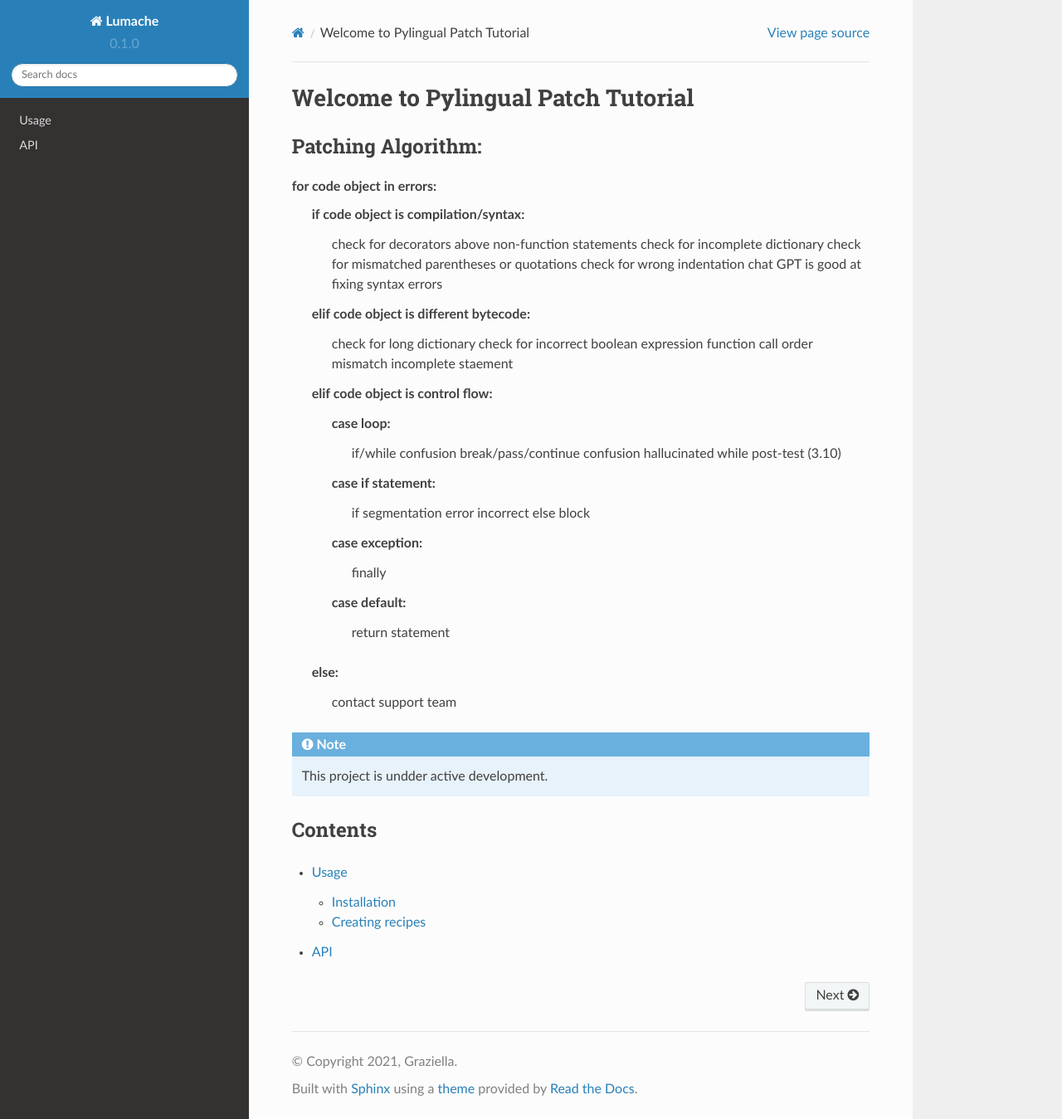
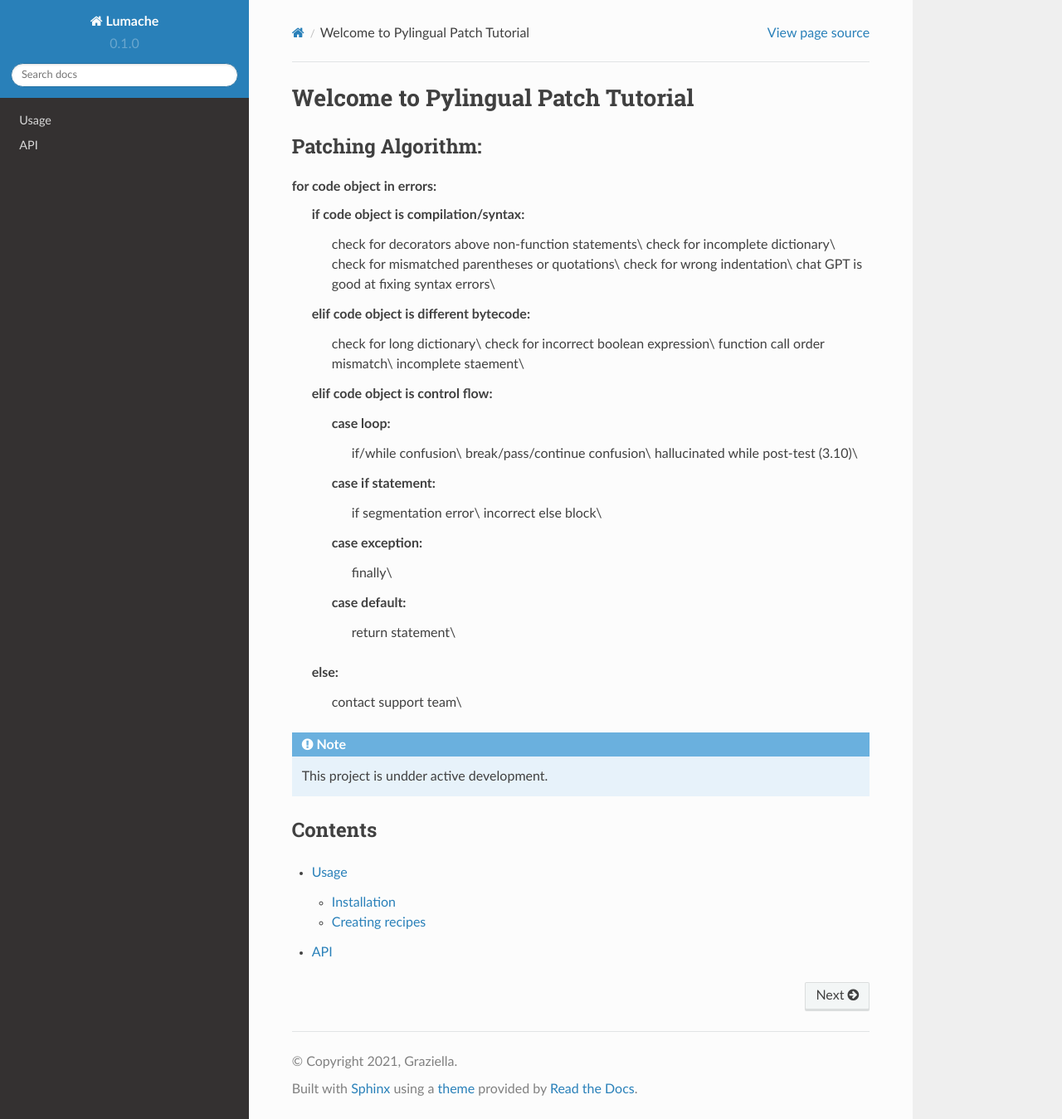
Before and after one commit to nachiketpandit101/Pylingual-Patch-Tutorial, a Sphinx documentation site: the page built from docs/source/index.rst, in a window 1280 px wide and 1349 px high. Shown: the whole window at 83% size. Built offline with Sphinx 7.4.7 and the Read the Docs theme 2.0.0, drawn with Linux system fonts in a browser that asks for light colours.

```diff
--- a/docs/source/index.rst
+++ b/docs/source/index.rst
@@ -5,30 +5,30 @@ Patching Algorithm:
 -------------------
 for code object in errors:
    if code object is compilation/syntax:
-      check for decorators above non-function statements
-      check for incomplete dictionary
-      check for mismatched parentheses or quotations
-      check for wrong indentation
-      chat GPT is good at fixing syntax errors
+      check for decorators above non-function statements\\
+      check for incomplete dictionary\\
+      check for mismatched parentheses or quotations\\
+      check for wrong indentation\\
+      chat GPT is good at fixing syntax errors\\
    elif code object is different bytecode:
-      check for long dictionary
-      check for incorrect boolean expression
-      function call order mismatch
-      incomplete staement
+      check for long dictionary\\
+      check for incorrect boolean expression\\
+      function call order mismatch\\
+      incomplete staement\\
    elif code object is control flow:
       case loop:
-         if/while confusion
-         break/pass/continue confusion
-         hallucinated while post-test (3.10)
+         if/while confusion\\
+         break/pass/continue confusion\\
+         hallucinated while post-test (3.10)\\
       case if statement:
-         if segmentation error
-         incorrect else block
+         if segmentation error\\
+         incorrect else block\\
       case exception:
-         finally
+         finally\\
       case default:
-         return statement
+         return statement\\
    else:
-      contact support team
+      contact support team\\
 
 .. note::
 
```
